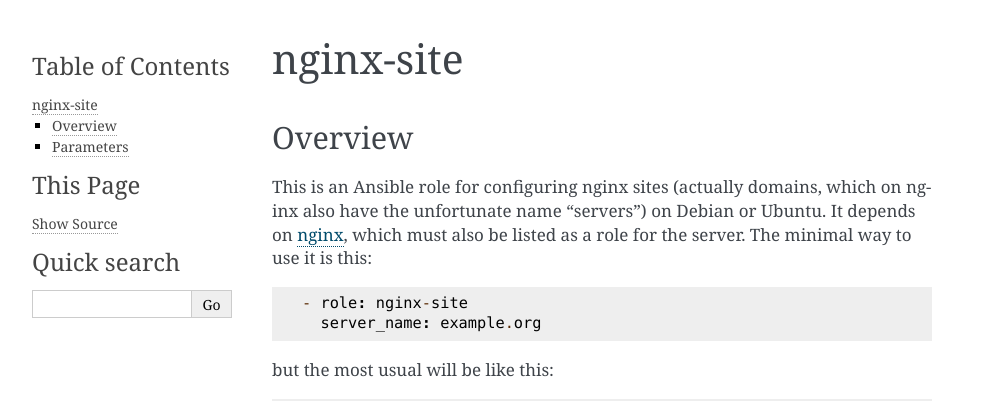
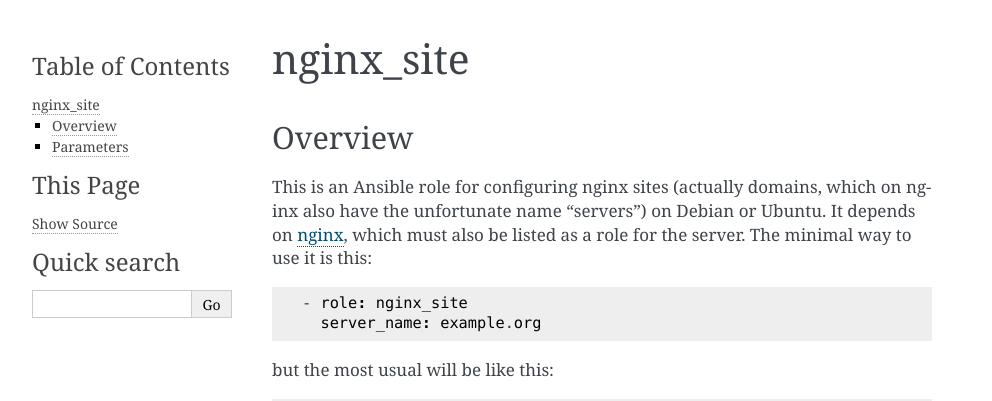
Before and after one commit to aptiko/aptiko.general, a Sphinx documentation site: the page built from docs/nginx_site.rst, in a window 1280 px wide. Shown: the top 401 px of the page, without its empty margins (148-1140 px from the left). Built offline with Sphinx 7.4.7, drawn with Linux system fonts in a browser that asks for light colours.

Commit message:
Fix documentation typo

```diff
--- a/docs/nginx_site.rst
+++ b/docs/nginx_site.rst
@@ -1,7 +1,7 @@
 .. _nginx_site:
 
 ==========
-nginx-site
+nginx_site
 ==========
 
 Overview
@@ -12,7 +12,7 @@
 Ubuntu.  It depends on :ref:`nginx`, which must also be listed as a role
 for the server. The minimal way to use it is this::
 
-  - role: nginx-site
+  - role: nginx_site
     server_name: example.org
 
 but the most usual will be like this::
```
